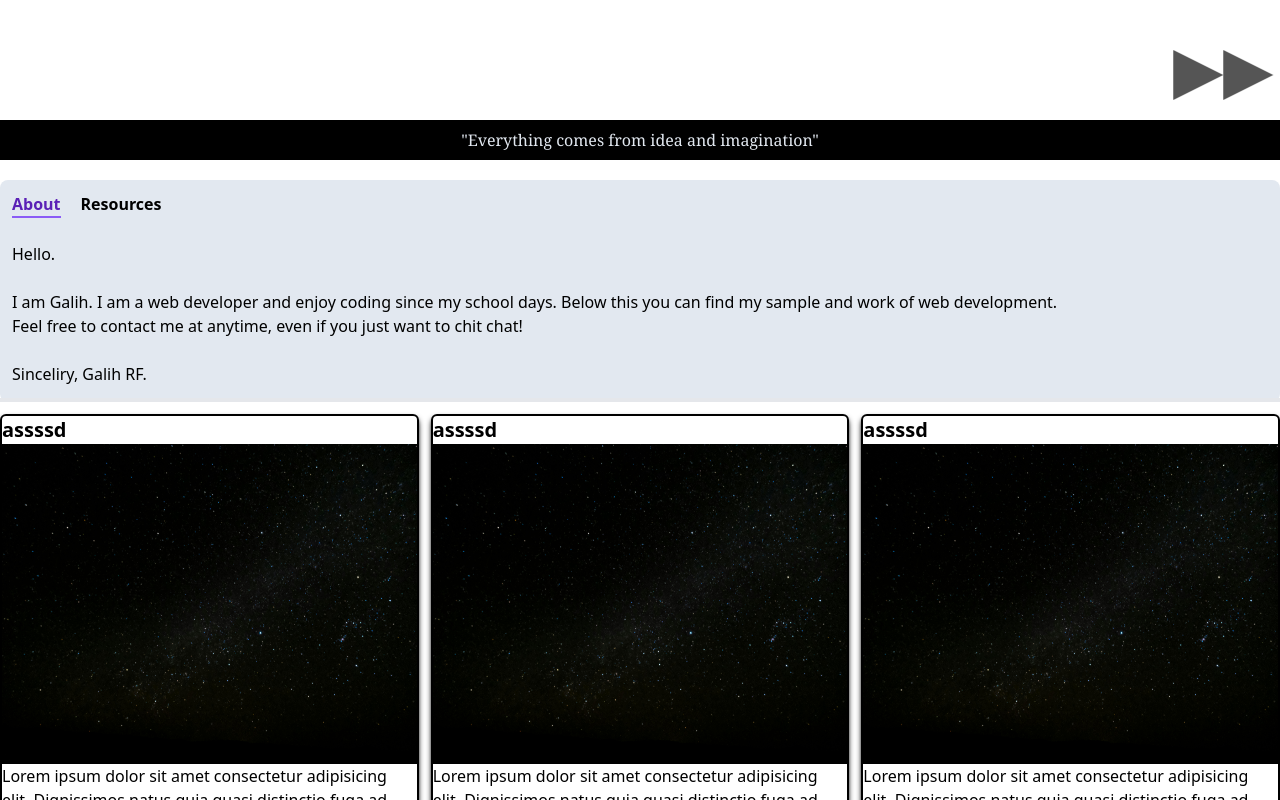
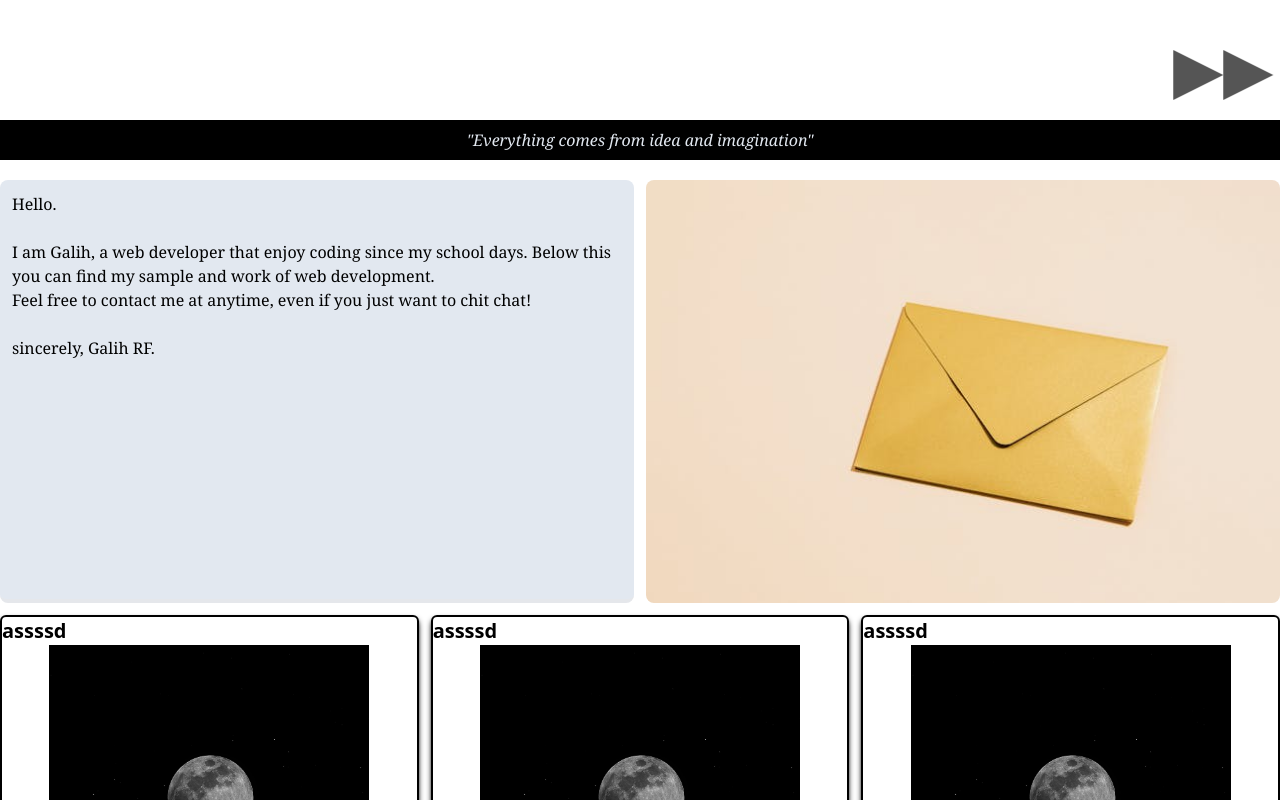
Before and after one commit to GalihRizkyFahrezy/Portofolio, a React (Vite) app: page / in a window 1280 px wide. Shown: the part 700-1500 px from the top of the page. Built offline with nearby package versions, Linux system fonts and the light colour scheme.

Commit message:
commit 004

```diff
--- a/src/App.jsx
+++ b/src/App.jsx
@@ -1,9 +1,5 @@
 import { BrowserRouter, Link, Route, Routes } from 'react-router-dom';
 import Home from './pages/Home';
-import Main from './components/Main';
-import About from './components/About';
-import Welcome from './pages/Welcome';
-
 
 
 function App() {
@@ -17,10 +13,6 @@ function App() {
         <Route index element={<Home/>}/>
         <Route path='/' element={<Home/>}/>
         <Route path='/Home' element={<Home/>}/>
-        <Route path='/about' element={<About/>}/>
-        <Route path='/welcome' element={<Welcome/>}/>
-        <Route path='/main' element={<Main/>}/>
-
       </Routes>
     </BrowserRouter>
 
--- a/src/components/About.jsx
+++ b/src/components/About.jsx
@@ -33,13 +33,34 @@ export default function About()
 
     return(
     <>
-        <div className='bg-black my-5 font-serif text-slate-200 text-center py-2'>
+        <div className='bg-black my-5 font-serif text-slate-200 text-center py-2 italic'>
             <div>
                 "Everything comes from idea and imagination"
             </div>
         </div>
 
-        <div className='container mx-auto bg-slate-200 rounded-lg my-3'>
+        <div className='container mx-auto  my-3 font-serif '>
+            <div className='grid grid-cols-2 gap-3'>
+                <p className='p-3 border-b-4 bg-slate-200 rounded-lg'>
+                    Hello.
+                    <br/>
+                    <br/>
+                    I am Galih, a web developer that enjoy coding since my school days. Below this you can find my sample and work of web development.
+                    <br/>
+                    Feel free to contact me at anytime, even if you just want to chit chat!
+                    <br/>
+                    <br/>
+                    sincerely, Galih RF.
+                </p>
+            <div className='rounded-lg'>
+                <img className='rounded-lg w-auto' src="/letter.jpg"></img>
+            </div>
+
+        </div>
+
+
+
+                {/*}
             <div className="">
                 <ul className=" container mx-auto flex space-x-5 font-bold p-3">
                     <li>
@@ -60,55 +81,18 @@ export default function About()
                     Hello.
                     <br/>
                     <br/>
-                    I am Galih. I am a web developer and enjoy coding since my school days. Below this you can find my sample and work of web development.
+                    I am Galih, a web developer that enjoy coding since my school days. Below this you can find my sample and work of web development.
                     <br/>
                     Feel free to contact me at anytime, even if you just want to chit chat!
                     <br/>
                     <br/>
-                    Sinceliry, Galih RF.
+                    sincerely, Galih RF.
                 </p>
             </div>
             <div className={buttonSelect == 2 ? '' : 'hidden'}>
-                <div className='grid md:grid-cols-4 grid-cols-2 py-5 px-7 text-center'>
-                            <div className='text-2xl hovering text-orange-500'>
-                                {iconHTML} HTML
-                            </div>
-                            <div className='text-2xl hovering text-blue-500'>
-                                {iconCSS} CSS
-                            </div>
-                            <div className='text-2xl hovering text-blue-500'>
-                                {iconBootstrap} Bootstrap
-                            </div>
-                            <div className='text-2xl hovering text-blue-400'>
-                                {iconCode} Tailwind
-                            </div>
-                            <div className='text-2xl hovering text-yellow-400'>
-                                {iconJavascript} Javascript
-                            </div>
-                            <div className='text-2xl hovering'>
-                                {iconReact} React JS
-                            </div>
-                            <div className='text-2xl hovering text-violet-800'>
-                                {iconPHP} PHP
-                            </div>
-                            <div className='text-2xl hovering text-red-500'>
-                                {iconLaravel} Laravel
-                            </div><div className='text-2xl hovering'>
-                                {iconDatabase} MySQL
-                            </div>
-                            <div className='text-2xl hovering text-red-700'>
-                                {iconGit} Git
-                            </div>
-                            <div className='text-2xl hovering text-amber-800'>
-                                {iconBrush} Frontend
-                            </div>
-                            <div className='text-2xl hovering text-green-500'>
-                                {iconTerminal} Backend
-                            </div>
-                    </div>
             </div>
+            {*/}
 
-        </div>
 
 
     {/*}
@@ -203,9 +187,10 @@ export default function About()
                     second
                 </div>
             </div>
+                    {*/}
         </div>
 
-        {*/}
+
     </>
     );
 }
--- a/src/components/Footer.jsx
+++ b/src/components/Footer.jsx
@@ -9,7 +9,7 @@ export default function Footer(){
 
     return(
         <>
-        <div className="bg-black text-white">
+        <div className="bg-black text-white mt-5 py-3">
             <div className="container mx-auto md:grid md:grid-cols-2">
                 <div>
                     <h2 className="font-bold text-2xl">
--- a/src/components/Main.jsx
+++ b/src/components/Main.jsx
@@ -40,7 +40,6 @@ export default function Main(){
         }
     }
 
-
     function add(word)
     {
         if(character.length < word.length - 1)
@@ -72,7 +71,7 @@ export default function Main(){
         </div>
 
         {tes()}
-        <div className="w-screen h-screen flex">
+        <div className="w-full h-screen flex">
             <div className="mx-auto my-auto font-serif">
                 <div className="py-10">
                     <div className="text-slate-700 md:text-2xl text-lg pl-10 Animate-RightToLeft">
@@ -88,7 +87,6 @@ export default function Main(){
             </div>
         </div>
 
-
         </>
     );
 }
--- a/src/pages/Home.jsx
+++ b/src/pages/Home.jsx
@@ -3,9 +3,6 @@ import Main from "../components/Main";
 import Portofolio from "../components/Portofolio";
 import About from "../components/About";
 import Footer from "../components/Footer";
-import Navbar from "./Navbar";
-
-
 
 export default function Home(){
 
@@ -31,13 +28,13 @@ export default function Home(){
 
             <div className="container mx-auto grid md:grid-cols-3 grid-cols-2 gap-3">
             <Link to={'/'}>
-                <Portofolio name='assssd' img='/star.jpg'/>
+                <Portofolio name='assssd' img='/moon.jpg'/>
             </Link>
             <Link to={'/'}>
-                <Portofolio name='assssd' img='/star.jpg'/>
+                <Portofolio name='assssd' img='/moon.jpg'/>
             </Link>
             <Link to={'/'}>
-                <Portofolio name='assssd' img='/star.jpg'/>
+                <Portofolio name='assssd' img='/moon.jpg'/>
             </Link>
         </div>
         <Footer/>
--- a/src/pages/Navbar.jsx
+++ /dev/null
@@ -1,34 +0,0 @@
-import { useState } from "react";
-
-export default function Navbar(){
-
-
-
-    const [buttonSelect, setButtonSelect] = useState(1);
-    const buttonClass = "border-b-2 border-transparent hover:border-violet-500 duration-150"
-    const buttonClass2 = 'text-violet-800 border-b-2 border-violet-500'
-    console.log(buttonSelect)
-    return(
-        <>
-            <div className="">
-                <ul className=" container mx-auto flex space-x-5 font-bold py-3">
-                    <li>
-                        <button onClick={() => setButtonSelect(1)} className={buttonSelect == 1 ? buttonClass2 : buttonClass}>
-                            Tentang Saya
-                        </button>
-                    </li>
-                    <li>
-                        <button onClick={() => setButtonSelect(2)} className={buttonSelect == 2 ? buttonClass2 : buttonClass}>
-                            Portofolio
-                        </button>
-                    </li>
-                    <li>
-                        <button onClick={() => setButtonSelect(3)} className={buttonSelect == 3 ? buttonClass2 : buttonClass}>
-                            asdf
-                        </button>
-                    </li>
-                </ul>
-            </div>
-        </>
-    );
-}
--- a/src/pages/Welcome.jsx
+++ /dev/null
@@ -1,61 +0,0 @@
-import { useState } from "react";
-import { Link } from "react-router-dom";
-
-
-export default function Welcome(){
-
-    const [slide, setSlide] = useState(false);
-
-    function tes2(callback){
-        callback();
-    }
-
-    function tes(){
-
-        setTimeout(() =>
-            {
-                setName(name + 'I')
-            },500
-        );
-    }
-
-    function redirect()
-    {
-        setTimeout(() =>
-            {
-                window.location.href = '/main';
-            },1200
-        );
-    }
-
-
-
-    return(
-        <>
-            <div className={slide ? 'fadeInLeft' : ''}>
-
-            </div>
-            <div className="container mx-auto">
-                <div className=" m-10 py-10 rounded-xl bg-violet-300">
-
-                        <div className=" text-center text-3xl font-bold font-serif">
-                            HELLO THERE<br/>I AM GALIH
-                        </div>
-                        <div className="text-center font-bold">
-                            Web Developer • Programmer
-                        </div>
-
-                        <div className="flex justify-center items-cente py-10 font-bold">
-                            <div className={slide ? '' : 'animate-pulse'}>
-                                <button className="bg-violet-500 p-3 rounded-md" onClick={() => setSlide(true)+redirect()}>
-                                    Click here to continue
-                                </button>
-                            </div>
-                        </div>
-
-                    </div>
-            </div>
-
-        </>
-    );
-}
```
Also changed, not shown: public/letter.jpg (added).
